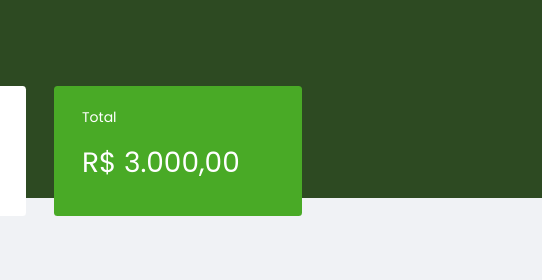
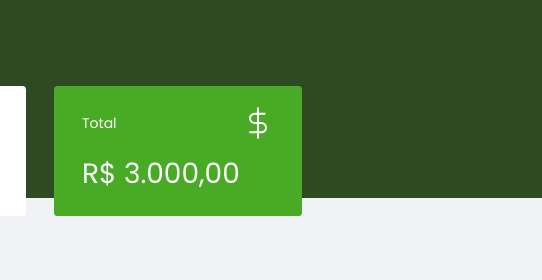
Before and after one commit to julombe/maratona-discovery-01, a plain HTML site: page finalizacao-html-css/index.html in a window 1280 px wide. Shown: the top 280 px of the page, 738-1280 px from the left. Drawn offline with Linux system fonts and the light colour scheme.

Commit message:
add folder

```diff
--- a/finalizacao-html-css/index.html
+++ b/finalizacao-html-css/index.html
@@ -43,7 +43,12 @@
             </div>
 
             <div class="card total">
-                <h3>Total</h3>
+                <h3>
+                    <span>
+                        Total
+                    </span>
+                    <img src="./assets/total.svg" alt="IMagem de total">
+                </h3>
                 <p>R$ 3.000,00</p>
             </div>
 
```
